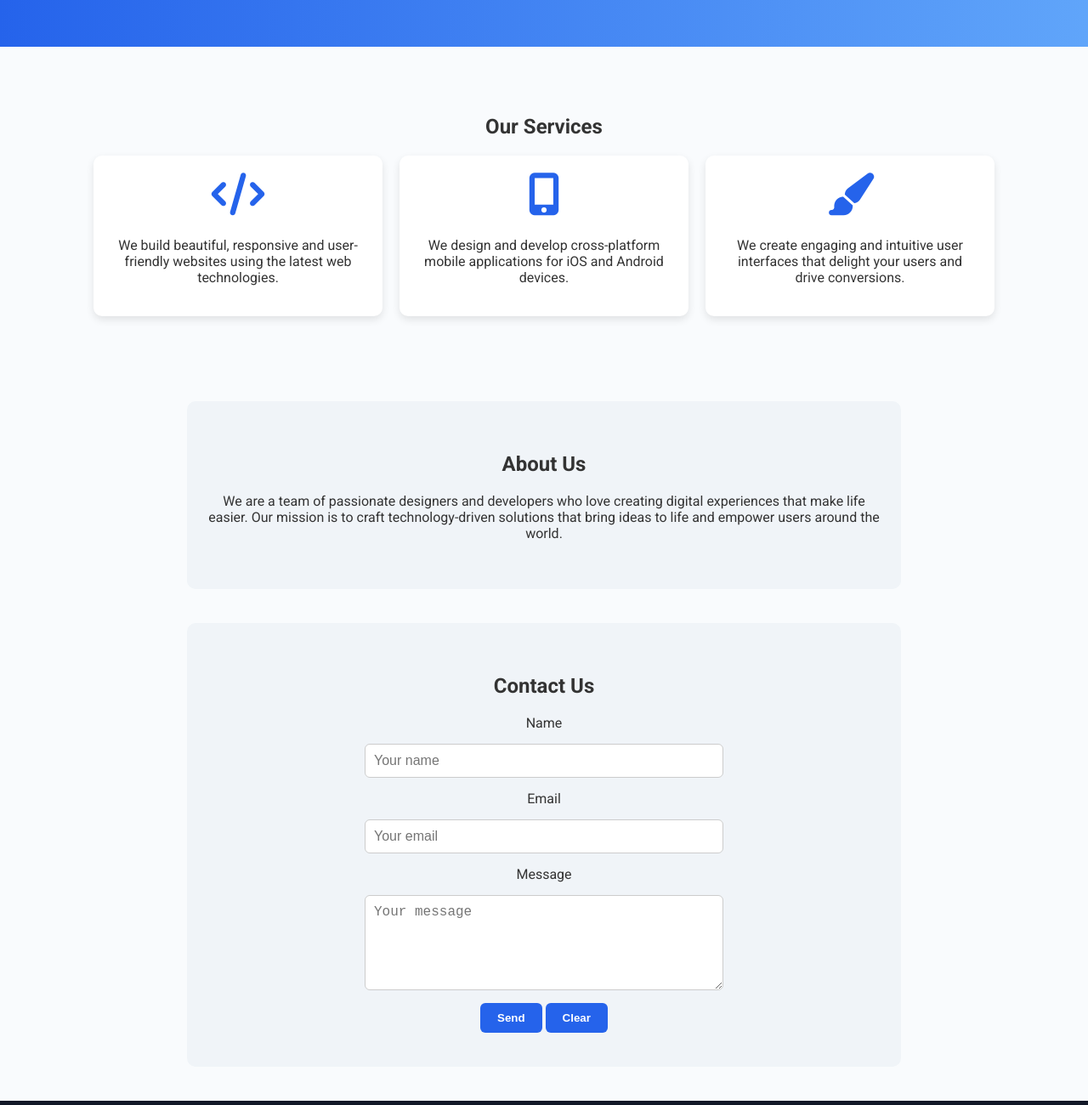
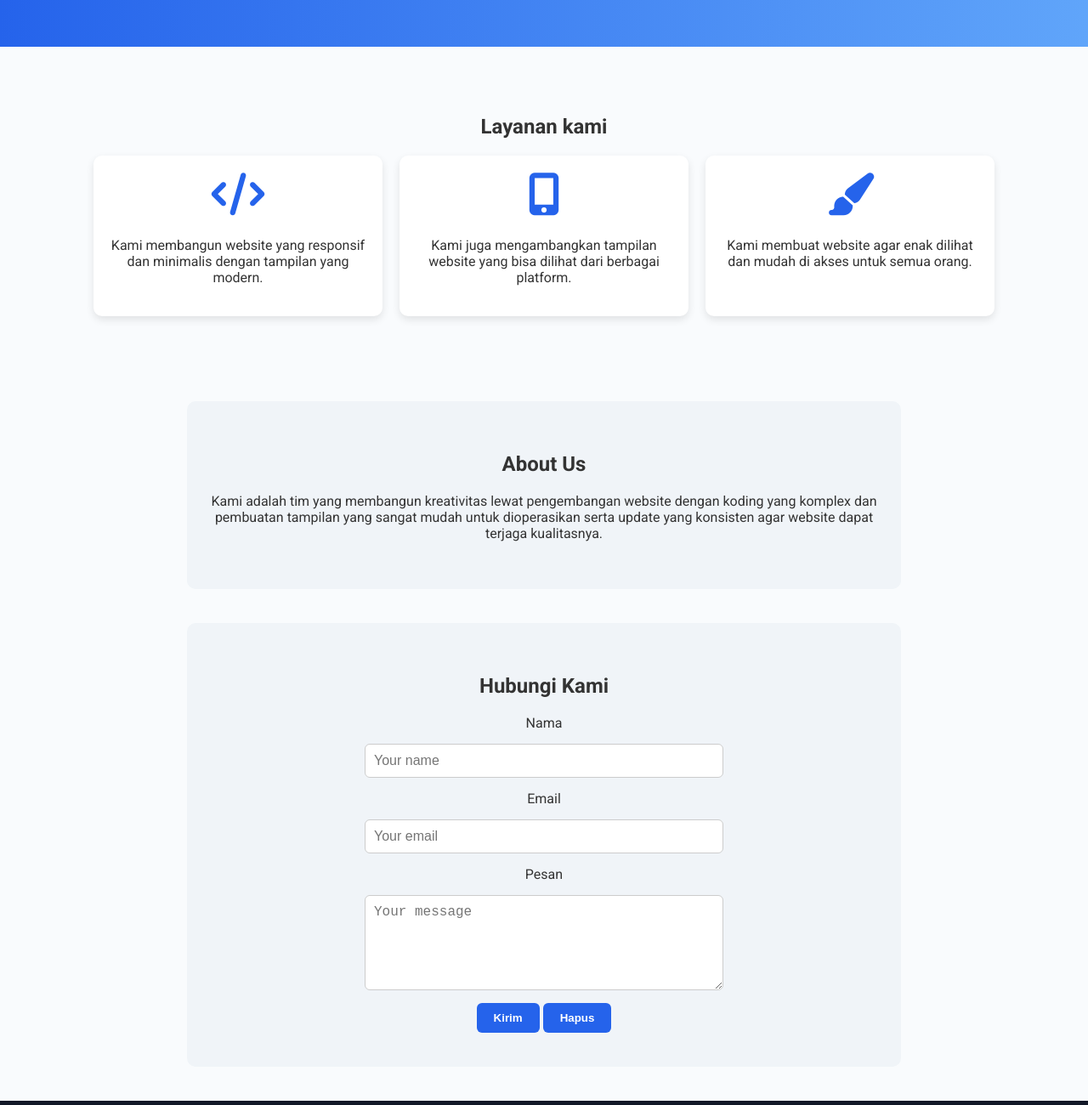
Before and after one commit to ryonada/pteams, a plain HTML site: page index.html in a window 1280 px wide. Shown: the part 840-2140 px from the top of the page at 85% size. Drawn offline with Linux system fonts and the light colour scheme.

Commit message:
Update index.html

```diff
--- a/index.html
+++ b/index.html
@@ -232,45 +232,45 @@
           <text x="50%" y="50%" dy=".35em" text-anchor="middle">Pteams</text>
         </svg>
       </div>
-      <p>Discover our awesome services and features</p>
-      <button onclick="scrollToSection('services')">Get Started</button>
+      <p>Lihat fitur dan tampilan keren website</p>
+      <button onclick="scrollToSection('services')">Mulai</button>
     </section>
 
     <section id="services" class="services">
-      <h2>Our Services</h2>
+      <h2>Layanan kami</h2>
       <div class="services-container">
         <div class="service">
           <i class="fas fa-code"></i>
-          <p>We build beautiful, responsive and user-friendly websites using the latest web technologies.</p>
+          <p>Kami membangun website yang responsif dan minimalis dengan tampilan yang modern.</p>
         </div>
         <div class="service">
           <i class="fas fa-mobile-alt"></i>
-          <p>We design and develop cross-platform mobile applications for iOS and Android devices.</p>
+          <p>Kami juga mengambangkan tampilan website yang bisa dilihat dari berbagai platform.</p>
         </div>
         <div class="service">
           <i class="fas fa-paint-brush"></i>
-          <p>We create engaging and intuitive user interfaces that delight your users and drive conversions.</p>
+          <p>Kami membuat website agar enak dilihat dan mudah di akses untuk semua orang.</p>
         </div>
       </div>
     </section>
 
     <section id="about" class="about">
       <h2>About Us</h2>
-      <p>We are a team of passionate designers and developers who love creating digital experiences that make life easier. Our mission is to craft technology-driven solutions that bring ideas to life and empower users around the world.</p>
+      <p>Kami adalah tim yang membangun kreativitas lewat pengembangan website dengan koding yang komplex dan pembuatan tampilan yang sangat mudah untuk dioperasikan serta update yang konsisten agar website dapat terjaga kualitasnya.</p>
     </section>
 
     <section id="contact" class="contact">
-      <h2>Contact Us</h2>
+      <h2>Hubungi Kami</h2>
       <form>
-        <label for="name">Name</label>
+        <label for="nama">Nama</label>
         <input type="text" placeholder="Your name" required>
         <label for="email">Email</label>
         <input type="email" placeholder="Your email" required>
-        <label for="message">Message</label>
+        <label for="pesan">Pesan</label>
         <textarea placeholder="Your message" rows="5" required></textarea>
         <div>
-          <button type="submit" class="btn">Send</button>
-          <button type="reset" class="btn">Clear</button>
+          <button type="kirim" class="btn">Kirim</button>
+          <button type="hapus" class="btn">Hapus</button>
         </div>
       </form>
     </section>
```
